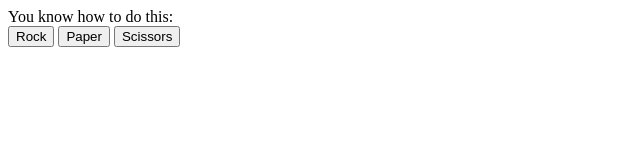
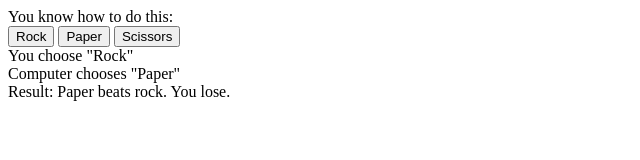
Before and after one commit to invaderace/rock-paper-scissors, a plain HTML site: page index.html in a window 1280 px wide. Both pictures are taken after a click on the button "Rock". Shown: the whole page, without its empty margins (0-640 px from the left). Drawn offline with Linux system fonts and the light colour scheme.

Commit message:
added result display divs for matches

```diff
--- a/index.html
+++ b/index.html
@@ -13,7 +13,9 @@
       <button class="paper">Paper</button>
       <button class="scissors">Scissors</button>
     </div>
-
+    <div class="player-selection"></div>
+    <div class="computer-selection"></div>
+    <div class="match-result"></div>
   </div>
 
   <script>
@@ -27,14 +29,25 @@
     let gameCount = 0;
 
     const buttons = document.querySelectorAll('button');
+
     buttons.forEach((button) => {
       button.addEventListener('click', () => {
         playerSelection = button.className
         playerSelection = playerSelection.charAt(0).toUpperCase() + playerSelection.slice(1);
         console.log(playerSelection);
         computerPlay();
+
         console.log(computerSelection);
         rockPaperScissors(playerSelection, computerSelection);
+
+        const playerSelectionDisplay = document.querySelector('.player-selection');
+        playerSelectionDisplay.textContent = 'You choose "' + playerSelection + '"';
+
+        const computerSelectionDisplay = document.querySelector('.computer-selection');
+        computerSelectionDisplay.textContent = 'Computer chooses "' + computerSelection + '"';
+
+        const matchResult = document.querySelector('.match-result');
+        matchResult.textContent = "Result: " + result;
       });
     });
 
```
